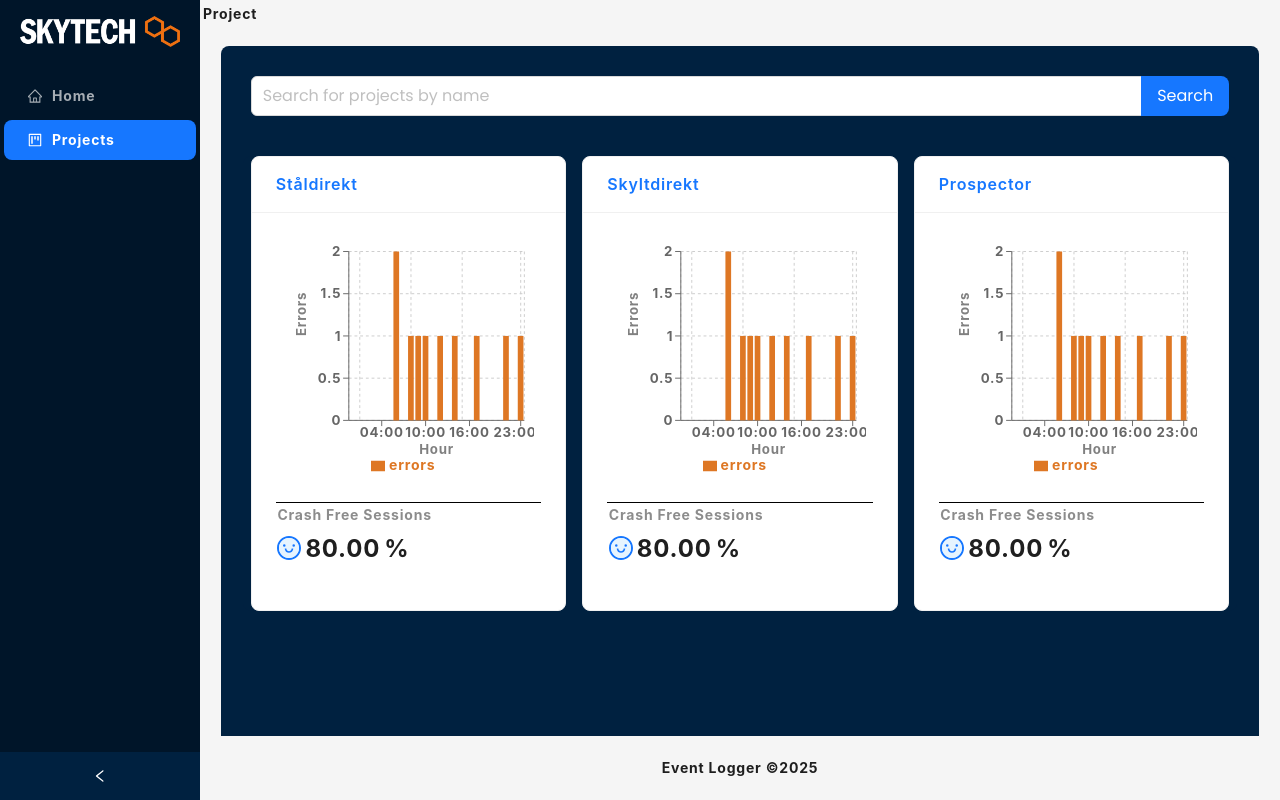
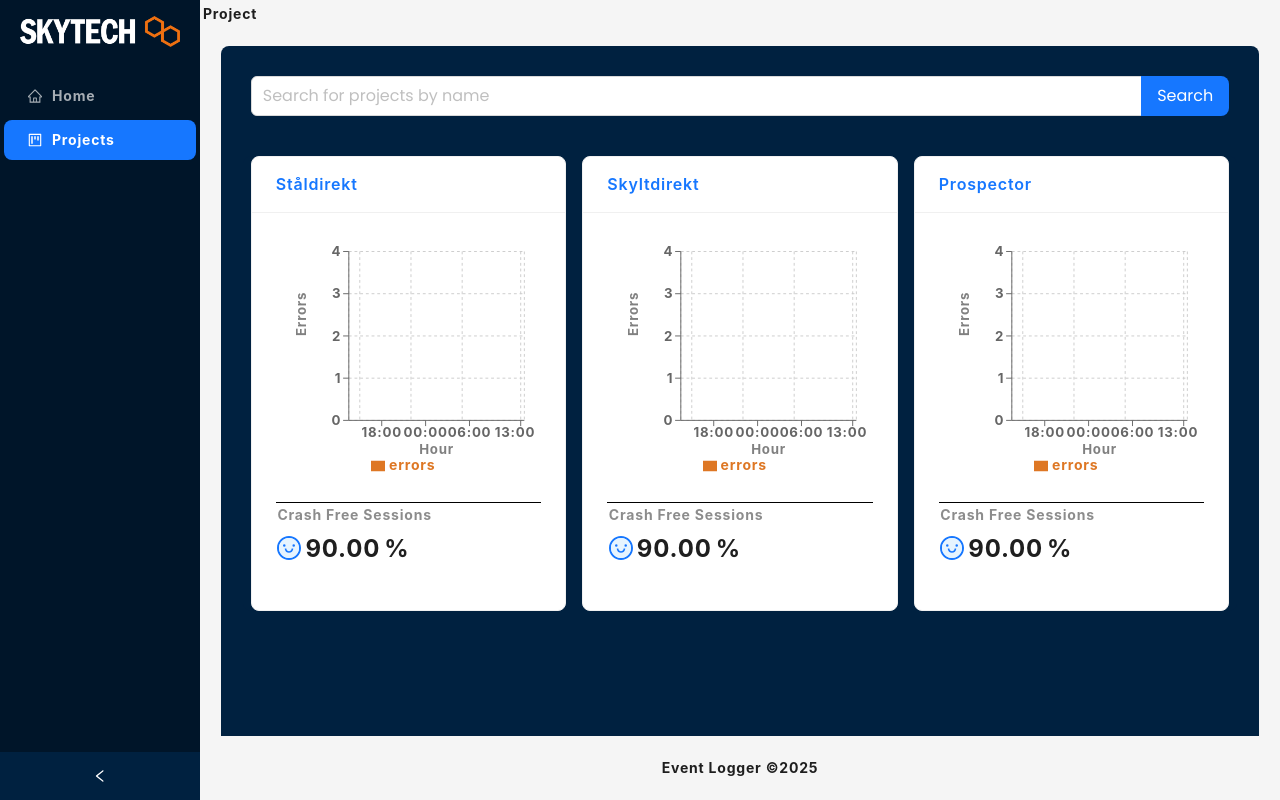
Before and after one commit to MrKalleP/event-frontend, a React (Vite) app: page /project in a window 1280 px wide. Built offline with nearby package versions, Linux system fonts and the light colour scheme.

Commit message:
fixed the right time for barchart

```diff
--- a/src/components/projects/BarChart.tsx
+++ b/src/components/projects/BarChart.tsx
@@ -1,25 +1,53 @@
-import test_data from "../../utils/testdata.json"
-
-import { ResponsiveContainer, BarChart, Bar, XAxis, YAxis, CartesianGrid, Tooltip, Legend } from "recharts";
 
 
+import {
+    ResponsiveContainer,
+    BarChart,
+    Bar,
+    XAxis,
+    YAxis,
+    CartesianGrid,
+    Tooltip,
+    Legend,
+} from "recharts";
+
+const now = new Date();
+const oneDayAgoAgain = new Date(now.getTime() - 24 * 60 * 60 * 1000);
+
+const groupedDataByProject = (data) => {
     const groupedData = Array.from({ length: 24 }, (_, hourIndex) => {
-    const formattedHour = `${hourIndex.toString().padStart(2, '0')}:00`;
+        const currentHour = new Date(oneDayAgoAgain.getTime() + hourIndex * 60 * 60 * 1000);
+
+        const formattedHour = `${currentHour.getHours().toString().padStart(2, '0')}:00`;
         return {
             hour: formattedHour,
             errors: 0,
         };
     });
 
-test_data.forEach((log) => {
-    const hour = new Date(log.date).getHours();
+    data.forEach((log) => {
+        const dateObj = new Date(log.date);
+        const hour = dateObj.getHours();
+
+
+        if (log.type === "error" && dateObj >= oneDayAgoAgain && dateObj <= now) {
             groupedData[hour].errors += 1;
+        }
     });
 
-const ProjectBarChart = () => (
+    return groupedData;
+};
+
+const ProjectBarCharts = ({ data }) => {
+
+    const dataBarChart = groupedDataByProject(data)
+
+    return (
+        <div>
+
             <ResponsiveContainer width="100%" height={250}>
                 <BarChart
-            data={groupedData}
+                    data={dataBarChart}
                     style={{ padding: ".4rem" }}
                     margin={{ top: 10, right: 10, bottom: 10, left: 10 }}
                 >
@@ -37,7 +65,7 @@
                             value: "Errors",
                             angle: -90,
                             position: "insideLeft",
-                    offset: 10
+                            offset: 10,
                         }}
                     />
                     <Tooltip />
@@ -45,6 +73,9 @@
                     <Bar dataKey="errors" fill="#de7724" />
                 </BarChart>
             </ResponsiveContainer>
-);
 
-export default ProjectBarChart;
+        </div>
+    )
+}
+
+export default ProjectBarCharts;
--- a/src/components/projects/SingleProjectPage.tsx
+++ b/src/components/projects/SingleProjectPage.tsx
@@ -1,10 +1,13 @@
 
 import { Table } from "antd";
 import { useParams } from "react-router-dom";
-import test_data from "../../utils/testdata.json";
+import test_data from "../../utils/testdata.json"
+
+
 
 const SingleProjectPage = () => {
     const { id } = useParams();
+
     const project = test_data.find((p) => p.id === id);
 
     if (!project) {
@@ -13,21 +16,31 @@
 
     const columns = [
         {
-            title: "Timestamp", dataIndex: "date", key: "date", defaultSortOrder: 'descend',
+            title: "Timestamp",
+            dataIndex: "date",
+            key: "date",
+            defaultSortOrder: 'descend',
         },
         {
-            title: "Type", dataIndex: "type", key: "type", defaultSortOrder: 'descend',
+            title: "Type",
+            dataIndex: "type",
+            key: "type",
+            defaultSortOrder: 'descend',
         },
         {
-            title: "Message", dataIndex: "message", key: "message", defaultSortOrder: 'descend',
+            title: "Message",
+            dataIndex: "message",
+            key: "message",
+            defaultSortOrder: 'descend',
         },
     ];
+
 
     return (
         <div style={{ padding: "1rem" }}>
             <h1>{project.project}</h1>
             <Table
-                dataSource={project.project
+                dataSource={project.data
                 }
                 columns={columns}
                 rowKey="date"
--- a/src/pages/ProjectPage.tsx
+++ b/src/pages/ProjectPage.tsx
@@ -21,32 +21,33 @@
     id: string;
     project: string;
     type: string;
-    children: { id: string; project: string; type: string }[];
+    children: { id: string; project: string; type: string; date: string }[];
 }
 
 const uniqueProjects = test_data.reduce<Project[]>((acc, current) => {
     const existingProject = acc.find(item => item.project === current.project);
 
+
     if (!existingProject) {
-
-        const { id, project, type } = current;
+        const { id, project, type, date } = current;
         acc.push({
             id,
             project,
             type,
-            children: [{ id, project, type }],
+            children: [{ id, project, type, date }],
         });
     } else {
-
-        const { id, project, type } = current;
-        existingProject.children.push({ id, project, type });
+        const { id, project, type, date } = current;
+        existingProject.children.push({ id, project, type, date });
     }
 
     return acc;
 }, []);
 
+
 const ProjectsPage = () => {
     const [filteredProjects, setFilteredProjects] = useState(uniqueProjects);
+
 
     const onSearch = (value) => {
         const match = test_data.find((project) =>
--- a/src/utils/testdata.json
+++ b/src/utils/testdata.json
@@ -2,71 +2,71 @@
     {
         "id": "1",
         "project": "Ståldirekt",
-        "date": "2025-01-06T14:30:00Z",
-        "type": "info",
+        "date": "2025-01-08T14:30:00Z",
+        "type": "error",
         "message": "System under maintenance."
     },
     {
         "id": "2",
         "project": "Ståldirekt",
-        "date": "2025-01-05T10:15:00Z",
-        "type": "warning",
+        "date": "2025-01-09T12:15:00Z",
+        "type": "error",
         "message": "Unusual login detected."
     },
     {
         "id": "3",
         "project": "Ståldirekt",
-        "date": "2025-01-05T23:45:00Z",
+        "date": "2025-01-08T12:45:00Z",
         "type": "crashed",
         "message": "Unexpected server shutdown."
     },
     {
         "id": "4",
         "project": "Skyltdirekt",
-        "date": "2025-01-07T08:25:00Z",
-        "type": "crashed",
+        "date": "2025-01-09T12:00:00Z",
+        "type": "warning",
         "message": "Payment gateway service down."
     },
     {
         "id": "5",
         "project": "Skyltdirekt",
-        "date": "2025-01-05T12:40:00Z",
-        "type": "warning",
+        "date": "2025-01-09T12:40:00Z",
+        "type": "error",
         "message": "High memory usage detected."
     },
     {
         "id": "6",
         "project": "Skyltdirekt",
-        "date": "2025-01-02T17:30:00Z",
-        "type": "info",
+        "date": "2025-01-09T10:30:00Z",
+        "type": "error",
         "message": "New client onboarded."
     },
     {
         "id": "7",
         "project": "Prospector",
-        "date": "2025-01-04T09:10:00Z",
+        "date": "2025-01-05T09:10:00Z",
         "type": "info",
         "message": "Daily data aggregation completed."
     },
     {
         "id": "8",
         "project": "Prospector",
-        "date": "2025-01-03T21:00:00Z",
+        "date": "2025-01-04T21:00:00Z",
         "type": "error",
         "message": "Data sync failed."
     },
     {
         "id": "9",
         "project": "Prospector",
-        "date": "2025-01-01T06:00:00Z",
-        "type": "warning",
+        "date": "2025-01-09T06:00:00Z",
+        "type": "error",
         "message": "Potential data inconsistency detected."
     },
     {
-        "id": "9",
+        "id": "10",
         "project": "Prospector",
-        "date": "2025-01-01T06:00:00Z",
-        "type": "warning",
+        "date": "2025-01-08T17:00:00Z",
+        "type": "error",
         "message": "Potential data inconsistency detected."
     }
 ]
```
Lines whose indentation alone changed are shown as unchanged.
